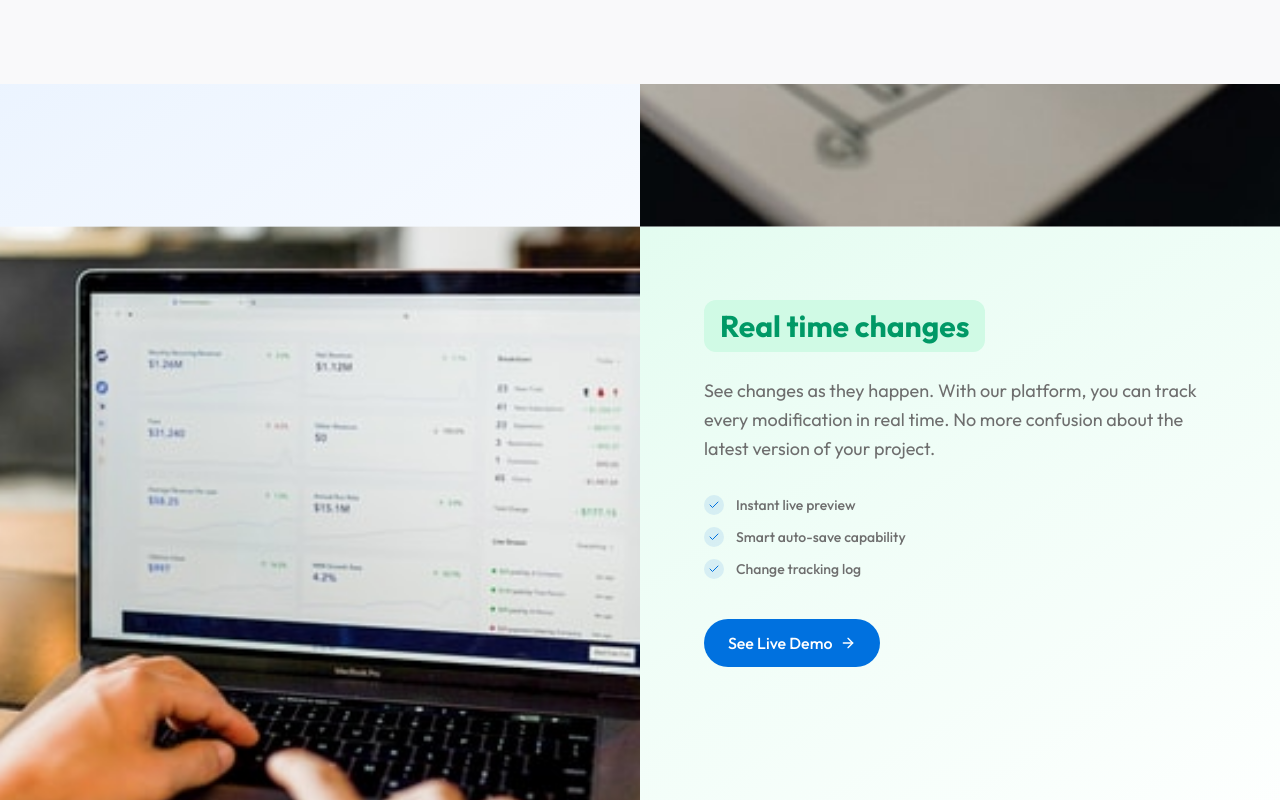
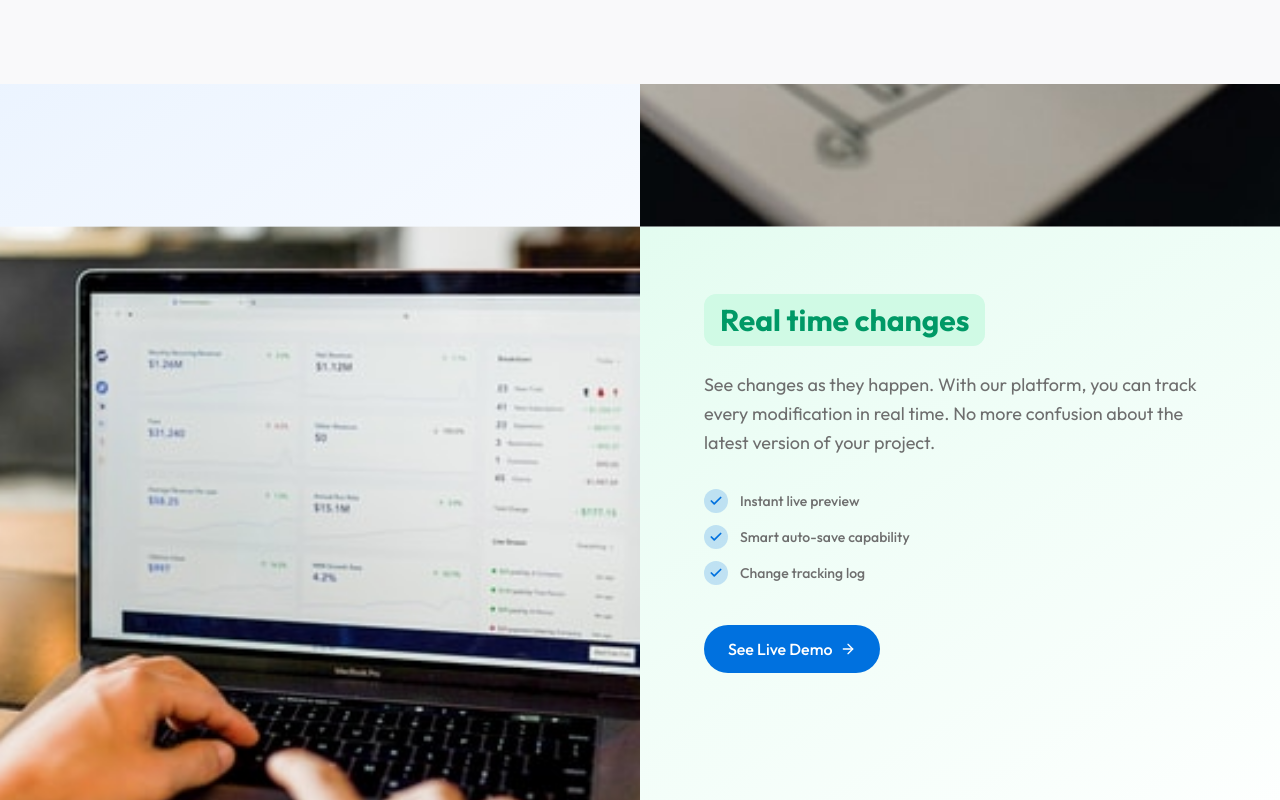
Before and after one commit to Sahil-796/vnp, a Next.js app: page / in a window 1280 px wide. Shown: the part 1280-2080 px from the top of the page. Built offline with nearby package versions, Linux system fonts and the light colour scheme.

Commit message:
add: custom check icon for services

```diff
--- a/components/ui/sticky-scroll-reveal.tsx
+++ b/components/ui/sticky-scroll-reveal.tsx
@@ -14,6 +14,22 @@ interface ContentItem {
   cta?: { label: string; href: string };
   cardGradient?: string;
 }
+
+// Custom Check Icon Component
+const CustomCheckIcon = ({ className }: { className?: string }) => (
+  <svg
+    xmlns="http://www.w3.org/2000/svg"
+    viewBox="0 0 24 24"
+    fill="none"
+    className={className}
+    stroke="currentColor"
+    strokeWidth="3"
+    strokeLinecap="round"
+    strokeLinejoin="round"
+  >
+    <path d="M20 6L9 17l-5-5" />
+  </svg>
+);
 
 const StickyCard = ({
   item,
@@ -91,10 +107,10 @@ const StickyCard = ({
                   key={idx}
                   className="flex items-center gap-3 text-muted-foreground"
                 >
-                  <div className="p-1 rounded-full bg-primary/10 text-primary">
-                    <Check className="w-3 h-3" />
+                  <div className="flex-shrink-0 w-6 h-6 rounded-full bg-primary/20 flex items-center justify-center text-primary">
+                    <CustomCheckIcon className="w-3.5 h-3.5" />
                   </div>
-                  <span className="text-sm font-medium">{bullet}</span>
+                  <span className="text-sm font-medium leading-tight">{bullet}</span>
                 </li>
               ))}
             </ul>
```
